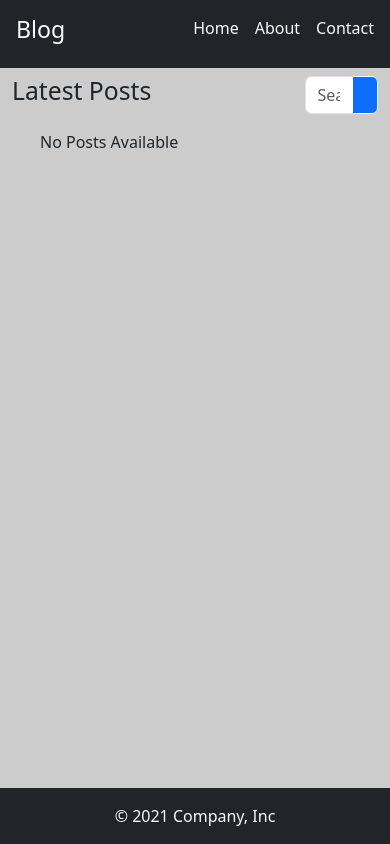
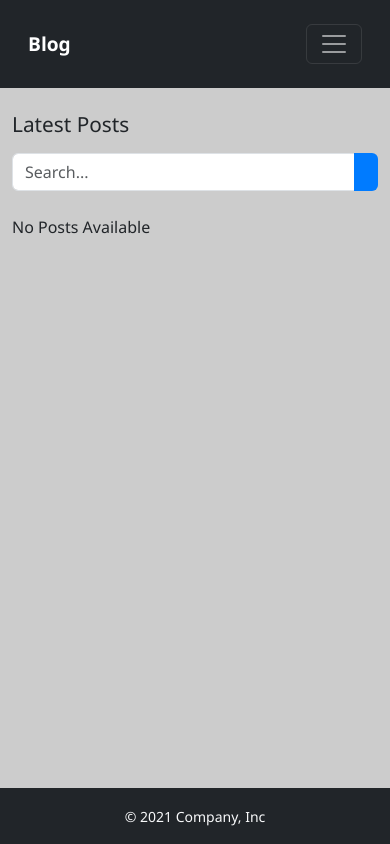
Before and after one commit to priyadharshinim195/blog-app, a Django app: page / in a window 390 px wide. Run offline with Django 5.2, Linux system fonts and the light colour scheme; data that the repository does not hold is empty.

Commit message:
mobile responsive update

```diff
--- a/blog/static/blog/style.css
+++ b/blog/static/blog/style.css
@@ -1,3 +1,122 @@
+* {
+    box-sizing: border-box;
+}
+
 body {
     background-color: #cccccc;
+    font-family: 'Segoe UI', Tahoma, Geneva, Verdana, sans-serif;
 }
+
+/* Header and Navigation */
+.navbar-brand h3 {
+    font-size: 1.5rem;
+    font-weight: bold;
+}
+
+/* Cards */
+.card {
+    border: none;
+    box-shadow: 0 2px 8px rgba(0, 0, 0, 0.1);
+    transition: transform 0.3s ease, box-shadow 0.3s ease;
+}
+
+.card:hover {
+    transform: translateY(-5px);
+    box-shadow: 0 4px 16px rgba(0, 0, 0, 0.15);
+}
+
+.btn-primary {
+    background-color: #007bff;
+    border: none;
+}
+
+.btn-primary:hover {
+    background-color: #0056b3;
+}
+
+/* Footer padding */
+body {
+    padding-bottom: 120px;
+}
+
+/* Images */
+img {
+    max-width: 100%;
+    height: auto;
+}
+
+/* Mobile responsive adjustments */
+@media (max-width: 576px) {
+    .navbar-brand h3 {
+        font-size: 1.2rem;
+    }
+
+    h1 {
+        font-size: 1.5rem;
+    }
+
+    h2 {
+        font-size: 1.3rem;
+    }
+
+    h5.card-title {
+        font-size: 1rem;
+    }
+
+    .card-body {
+        padding: 1rem 0.75rem;
+    }
+
+    .input-group {
+        width: 100%;
+    }
+
+    .btn-sm {
+        padding: 0.35rem 0.5rem;
+        font-size: 0.8rem;
+    }
+
+    body {
+        padding-bottom: 140px;
+    }
+
+    .sticky-lg-top {
+        position: static;
+    }
+}
+
+@media (max-width: 768px) {
+    .card-body {
+        padding: 1rem;
+    }
+
+    .row {
+        margin-right: -0.5rem;
+        margin-left: -0.5rem;
+    }
+
+    .col-12,
+    .col-sm-6,
+    .col-md-4 {
+        padding-right: 0.5rem;
+        padding-left: 0.5rem;
+    }
+}
+
+@media (min-width: 768px) {
+    .sticky-lg-top {
+        position: sticky;
+        top: 80px;
+    }
+}
+
+/* Responsive text */
+@media (max-width: 480px) {
+    .text-break {
+        word-break: break-word;
+    }
+
+    small {
+        font-size: 0.75rem;
+    }
+}
--- a/blog/templates/blog/base.html
+++ b/blog/templates/blog/base.html
@@ -8,7 +8,7 @@
     <link href="https://cdn.jsdelivr.net/npm/bootstrap@5.3.3/dist/css/bootstrap.min.css" rel="stylesheet" integrity="sha384-QWTKZyjpPEjISv5WaRU9OFeRpok6YctnYmDr5pNlyT2bRjXh0JMhjY6hW+ALEwIH" crossorigin="anonymous">
     <link rel="stylesheet" href="{% static 'blog/style.css' %}">
 
-<body >
+<body style="overflow-x: hidden;">
    <!--Header include-->
    {% include 'blog/includes/header.html' %}
 
--- a/blog/templates/blog/includes/footer.html
+++ b/blog/templates/blog/includes/footer.html
@@ -1,6 +1,3 @@
-<footer class="bg-dark text-light p-3"
-        style="position: fixed; bottom: 0; left: 0; width: 100%;">
-  <div class="col-12 d-flex justify-content-center align-items-center">
-    <span class="text-light">© 2021 Company, Inc</span>
-  </div>
+<footer class="bg-dark text-light p-3 text-center mt-5 w-100" style="position: fixed; bottom: 0; left: 0; width: 100%;">
+  <span class="text-light small">© 2021 Company, Inc</span>
 </footer>
--- a/blog/templates/blog/includes/header.html
+++ b/blog/templates/blog/includes/header.html
@@ -1,14 +1,25 @@
-<header class="p-3 bg-dark text-white">
-        <div class="row">
-            <div class="col">
-                <a class="text-light text-decoration-none" href="/"><h3>Blog</h3></a>
-            </div>
-            <div class="col">
-                <div class="d-flex justify-content-center gap-3">
-                    <a class="text-light text-decoration-none" href="/">Home</a>
-                    <a class="text-light text-decoration-none" href="/about">About</a>
-                    <a class="text-light text-decoration-none" href="/contact">Contact</a>
-                </div>
+<header class="p-3 bg-dark text-white sticky-top">
+    <nav class="navbar navbar-expand-lg navbar-dark bg-dark">
+        <div class="container-fluid">
+            <a class="navbar-brand" href="/">
+                <h3 class="mb-0">Blog</h3>
+            </a>
+            <button class="navbar-toggler" type="button" data-bs-toggle="collapse" data-bs-target="#navbarNav" aria-controls="navbarNav" aria-expanded="false" aria-label="Toggle navigation">
+                <span class="navbar-toggler-icon"></span>
+            </button>
+            <div class="collapse navbar-collapse" id="navbarNav">
+                <ul class="navbar-nav ms-auto">
+                    <li class="nav-item">
+                        <a class="nav-link text-light" href="/">Home</a>
+                    </li>
+                    <li class="nav-item">
+                        <a class="nav-link text-light" href="/about">About</a>
+                    </li>
+                    <li class="nav-item">
+                        <a class="nav-link text-light" href="/contact">Contact</a>
+                    </li>
+                </ul>
             </div>
         </div>
-    </header>
+    </nav>
+</header>
--- a/blog/templates/blog/index.html
+++ b/blog/templates/blog/index.html
@@ -1,36 +1,36 @@
 {% extends 'blog/base.html' %}
 
 {% block content %}
-    <div class="container-fluid ">
+    <div class="container-fluid pb-5">
 
-        <div class="row my-2">
-            <div class="col">
-                <h2 >{{blog_title}}</h2>
+        <div class="row my-2 gy-3">
+            <div class="col-12 col-md-6">
+                <h2 class="mb-0">{{blog_title}}</h2>
             </div>
-            <div class="col-3">
+            <div class="col-12 col-md-6">
                 <div class="input-group">
                     <input type="text" class="form-control" placeholder="Search..." aria-label="Search">
-                    <button class="btn btn-outline-light btn-primary " type="button" id="button-search">
-                      <i class="bi bi-search"></i> <!-- Bootstrap Icons -->
+                    <button class="btn btn-outline-light btn-primary" type="button" id="button-search">
+                      <i class="bi bi-search"></i>
                     </button>
                 </div>
             </div>
         </div>
-        <div class="row m-3">
+        <div class="row g-3 mt-2">
             {% if page_obj %}
                 {% for post in page_obj %}
-                <div class="col-4 mb-4">
-                <div class="card">
+                <div class="col-12 col-sm-6 col-lg-4 mb-2">
+                <div class="card h-100">
                     <div class="card-body">
-                        <div class="row">
-                            <div class="col-md-4">
-                                <img style="height:300, width:300;" src="{{post.img_url}}" class="img-fluid" alt="...">
+                        <div class="row g-2">
+                            <div class="col-12 col-md-4">
+                                <img src="{{post.img_url}}" class="img-fluid rounded" alt="{{post.title}}" style="max-height: 200px; object-fit: cover; width: 100%;">
                             </div>
-                            <div class="col-md-8">
+                            <div class="col-12 col-md-8">
                                 <h5 class="card-title">{{post.title}}</h5>
-                                <p class="card-text">{{post.content|truncatechars:50}}</p>
-                                <div class="d-flex justify-content-between">
-                                    <a href="{% url 'blog:detail' slug=post.slug %}">Read More</a>
+                                <p class="card-text small">{{post.content|truncatechars:50}}</p>
+                                <div class="d-flex justify-content-between flex-wrap gap-2">
+                                    <a href="{% url 'blog:detail' slug=post.slug %}" class="btn btn-sm btn-primary">Read More</a>
                                     <a class="text-decoration-none text-dark fw-bold" href="#">{{post.category}}</a>
                                 </div>
                             </div>
```
Also changed, not shown: blog/templates/blog/about.html (+10 -5 lines), blog/templates/blog/contact.html (+9 -10 lines), blog/templates/blog/detail.html (+10 -10 lines).
